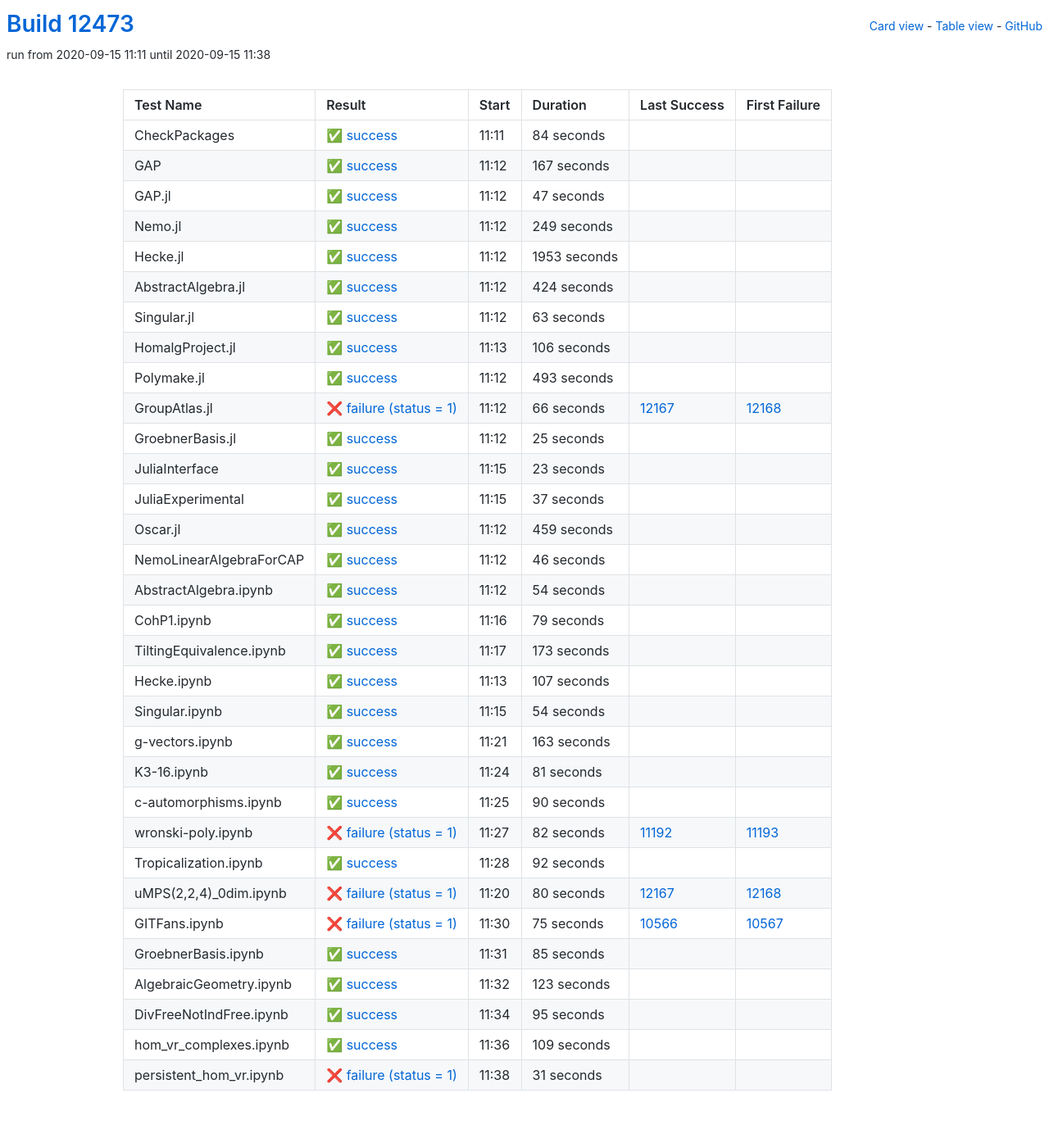
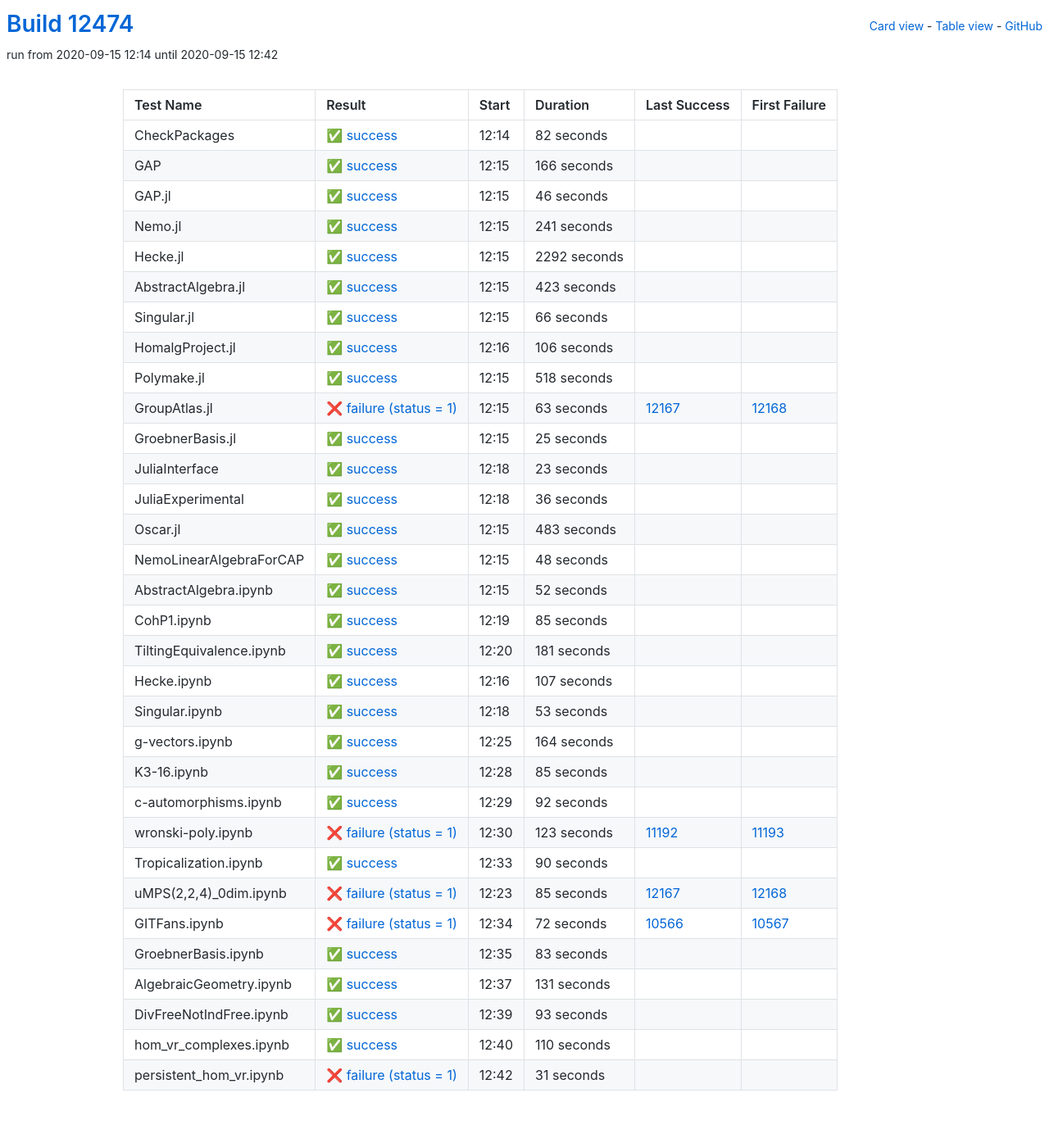
Before and after one commit to oscar-system/oscar-ci-status, a Jekyll site: the page built from table.html, in a window 1280 px wide. Shown: the whole page at 82% size. Built offline with Jekyll 4.4.1, drawn with Linux system fonts in a browser that asks for light colours.

Commit message:
Build #12474

```diff
--- a/_data/ci.yml
+++ b/_data/ci.yml
@@ -1,6 +1,6 @@
 ---
-build: 12473
-build_url: https://oscarci.mathematik.uni-kl.de/job/oscar/12473/
+build: 12474
+build_url: https://oscarci.mathematik.uni-kl.de/job/oscar/12474/
 job: oscar
 organization: oscar-system
 repo: oscar-ci-status
@@ -8,92 +8,92 @@
 tests:
 - name: CheckPackages
   id: checkpackages
-  log: https://oscarci.mathematik.uni-kl.de/job/oscar/12473/artifact/logs/build-12473/CheckPackages.log
-  start: 2020-09-15 11:11
+  log: https://oscarci.mathematik.uni-kl.de/job/oscar/12474/artifact/logs/build-12474/CheckPackages.log
+  start: 2020-09-15 12:14
   success: true
   exitcode: 0
   status: success
-  duration: 84
+  duration: 82
   last_success: false
   last_success_url:
   first_failure: false
   first_failure_url:
 - name: GAP
   id: gap
-  log: https://oscarci.mathematik.uni-kl.de/job/oscar/12473/artifact/logs/build-12473/GAP.log
-  start: 2020-09-15 11:12
+  log: https://oscarci.mathematik.uni-kl.de/job/oscar/12474/artifact/logs/build-12474/GAP.log
+  start: 2020-09-15 12:15
   success: true
   exitcode: 0
   status: success
-  duration: 167
+  duration: 166
   last_success: false
   last_success_url:
   first_failure: false
   first_failure_url:
 - name: GAP.jl
   id: gap-jl
-  log: https://oscarci.mathematik.uni-kl.de/job/oscar/12473/artifact/logs/build-12473/GAP.jl.log
-  start: 2020-09-15 11:12
+  log: https://oscarci.mathematik.uni-kl.de/job/oscar/12474/artifact/logs/build-12474/GAP.jl.log
+  start: 2020-09-15 12:15
   success: true
   exitcode: 0
   status: success
-  duration: 47
+  duration: 46
   last_success: false
   last_success_url:
   first_failure: false
   first_failure_url:
 - name: Nemo.jl
   id: nemo-jl
-  log: https://oscarci.mathematik.uni-kl.de/job/oscar/12473/artifact/logs/build-12473/Nemo.jl.log
-  start: 2020-09-15 11:12
+  log: https://oscarci.mathematik.uni-kl.de/job/oscar/12474/artifact/logs/build-12474/Nemo.jl.log
+  start: 2020-09-15 12:15
   success: true
   exitcode: 0
   status: success
-  duration: 249
+  duration: 241
   last_success: false
   last_success_url:
   first_failure: false
   first_failure_url:
 - name: Hecke.jl
   id: hecke-jl
-  log: https://oscarci.mathematik.uni-kl.de/job/oscar/12473/artifact/logs/build-12473/Hecke.jl.log
-  start: 2020-09-15 11:12
+  log: https://oscarci.mathematik.uni-kl.de/job/oscar/12474/artifact/logs/build-12474/Hecke.jl.log
+  start: 2020-09-15 12:15
   success: true
   exitcode: 0
   status: success
-  duration: 1953
+  duration: 2292
   last_success: false
   last_success_url:
   first_failure: false
   first_failure_url:
 - name: AbstractAlgebra.jl
   id: abstractalgebra-jl
-  log: https://oscarci.mathematik.uni-kl.de/job/oscar/12473/artifact/logs/build-12473/AbstractAlgebra.jl.log
-  start: 2020-09-15 11:12
+  log: https://oscarci.mathematik.uni-kl.de/job/oscar/12474/artifact/logs/build-12474/AbstractAlgebra.jl.log
+  start: 2020-09-15 12:15
   success: true
   exitcode: 0
   status: success
-  duration: 424
+  duration: 423
   last_success: false
   last_success_url:
   first_failure: false
   first_failure_url:
 - name: Singular.jl
   id: singular-jl
-  log: https://oscarci.mathematik.uni-kl.de/job/oscar/12473/artifact/logs/build-12473/Singular.jl.log
-  start: 2020-09-15 11:12
+  log: https://oscarci.mathematik.uni-kl.de/job/oscar/12474/artifact/logs/build-12474/Singular.jl.log
+  start: 2020-09-15 12:15
   success: true
   exitcode: 0
   status: success
-  duration: 63
+  duration: 66
   last_success: false
   last_success_url:
   first_failure: false
   first_failure_url:
 - name: HomalgProject.jl
   id: homalgproject-jl
-  log: https://oscarci.mathematik.uni-kl.de/job/oscar/12473/artifact/logs/build-12473/HomalgProject.jl.log
-  start: 2020-09-15 11:13
+  log: https://oscarci.mathematik.uni-kl.de/job/oscar/12474/artifact/logs/build-12474/HomalgProject.jl.log
+  start: 2020-09-15 12:16
   success: true
   exitcode: 0
   status: success
@@ -104,32 +104,32 @@
   first_failure_url:
 - name: Polymake.jl
   id: polymake-jl
-  log: https://oscarci.mathematik.uni-kl.de/job/oscar/12473/artifact/logs/build-12473/Polymake.jl.log
-  start: 2020-09-15 11:12
+  log: https://oscarci.mathematik.uni-kl.de/job/oscar/12474/artifact/logs/build-12474/Polymake.jl.log
+  start: 2020-09-15 12:15
   success: true
   exitcode: 0
   status: success
-  duration: 493
+  duration: 518
   last_success: false
   last_success_url:
   first_failure: false
   first_failure_url:
 - name: GroupAtlas.jl
   id: groupatlas-jl
-  log: https://oscarci.mathematik.uni-kl.de/job/oscar/12473/artifact/logs/build-12473/GroupAtlas.jl.log
-  start: 2020-09-15 11:12
+  log: https://oscarci.mathematik.uni-kl.de/job/oscar/12474/artifact/logs/build-12474/GroupAtlas.jl.log
+  start: 2020-09-15 12:15
   success: false
   exitcode: 1
   status: failure
-  duration: 66
+  duration: 63
   last_success: 12167
   last_success_url: https://oscarci.mathematik.uni-kl.de/job/oscar/12167/
   first_failure: 12168
   first_failure_url: https://oscarci.mathematik.uni-kl.de/job/oscar/12168/
 - name: GroebnerBasis.jl
   id: groebnerbasis-jl
-  log: https://oscarci.mathematik.uni-kl.de/job/oscar/12473/artifact/logs/build-12473/GroebnerBasis.jl.log
-  start: 2020-09-15 11:12
+  log: https://oscarci.mathematik.uni-kl.de/job/oscar/12474/artifact/logs/build-12474/GroebnerBasis.jl.log
+  start: 2020-09-15 12:15
   success: true
   exitcode: 0
   status: success
@@ -140,8 +140,8 @@
   first_failure_url:
 - name: JuliaInterface
   id: juliainterface
-  log: https://oscarci.mathematik.uni-kl.de/job/oscar/12473/artifact/logs/build-12473/JuliaInterface.log
-  start: 2020-09-15 11:15
+  log: https://oscarci.mathematik.uni-kl.de/job/oscar/12474/artifact/logs/build-12474/JuliaInterface.log
+  start: 2020-09-15 12:18
   success: true
   exitcode: 0
   status: success
@@ -152,80 +152,80 @@
   first_failure_url:
 - name: JuliaExperimental
   id: juliaexperimental
-  log: https://oscarci.mathematik.uni-kl.de/job/oscar/12473/artifact/logs/build-12473/JuliaExperimental.log
-  start: 2020-09-15 11:15
+  log: https://oscarci.mathematik.uni-kl.de/job/oscar/12474/artifact/logs/build-12474/JuliaExperimental.log
+  start: 2020-09-15 12:18
   success: true
   exitcode: 0
   status: success
-  duration: 37
+  duration: 36
   last_success: false
   last_success_url:
   first_failure: false
   first_failure_url:
 - name: Oscar.jl
   id: oscar-jl
-  log: https://oscarci.mathematik.uni-kl.de/job/oscar/12473/artifact/logs/build-12473/Oscar.jl.log
-  start: 2020-09-15 11:12
+  log: https://oscarci.mathematik.uni-kl.de/job/oscar/12474/artifact/logs/build-12474/Oscar.jl.log
+  start: 2020-09-15 12:15
   success: true
   exitcode: 0
   status: success
-  duration: 459
+  duration: 483
   last_success: false
   last_success_url:
   first_failure: false
   first_failure_url:
 - name: NemoLinearAlgebraForCAP
   id: nemolinearalgebraforcap
-  log: https://oscarci.mathematik.uni-kl.de/job/oscar/12473/artifact/logs/build-12473/NemoLinearAlgebraForCAP.log
-  start: 2020-09-15 11:12
+  log: https://oscarci.mathematik.uni-kl.de/job/oscar/12474/artifact/logs/build-12474/NemoLinearAlgebraForCAP.log
+  start: 2020-09-15 12:15
   success: true
   exitcode: 0
   status: success
-  duration: 46
+  duration: 48
   last_success: false
   last_success_url:
   first_failure: false
   first_failure_url:
 - name: AbstractAlgebra.ipynb
   id: abstractalgebra-ipynb
-  log: https://oscarci.mathematik.uni-kl.de/job/oscar/12473/artifact/logs/build-12473/AbstractAlgebra.ipynb.log
-  start: 2020-09-15 11:12
+  log: https://oscarci.mathematik.uni-kl.de/job/oscar/12474/artifact/logs/build-12474/AbstractAlgebra.ipynb.log
+  start: 2020-09-15 12:15
   success: true
   exitcode: 0
   status: success
-  duration: 54
+  duration: 52
   last_success: false
   last_success_url:
   first_failure: false
   first_failure_url:
 - name: CohP1.ipynb
   id: cohp1-ipynb
-  log: https://oscarci.mathematik.uni-kl.de/job/oscar/12473/artifact/logs/build-12473/CohP1.ipynb.log
-  start: 2020-09-15 11:16
+  log: https://oscarci.mathematik.uni-kl.de/job/oscar/12474/artifact/logs/build-12474/CohP1.ipynb.log
+  start: 2020-09-15 12:19
   success: true
   exitcode: 0
   status: success
-  duration: 79
+  duration: 85
   last_success: false
   last_success_url:
   first_failure: false
   first_failure_url:
 - name: TiltingEquivalence.ipynb
   id: tiltingequivalence-ipynb
-  log: https://oscarci.mathematik.uni-kl.de/job/oscar/12473/artifact/logs/build-12473/TiltingEquivalence.ipynb.log
-  start: 2020-09-15 11:17
+  log: https://oscarci.mathematik.uni-kl.de/job/oscar/12474/artifact/logs/build-12474/TiltingEquivalence.ipynb.log
+  start: 2020-09-15 12:20
   success: true
   exitcode: 0
   status: success
-  duration: 173
+  duration: 181
   last_success: false
   last_success_url:
   first_failure: false
   first_failure_url:
 - name: Hecke.ipynb
   id: hecke-ipynb
-  log: https://oscarci.mathematik.uni-kl.de/job/oscar/12473/artifact/logs/build-12473/Hecke.ipynb.log
-  start: 2020-09-15 11:13
+  log: https://oscarci.mathematik.uni-kl.de/job/oscar/12474/artifact/logs/build-12474/Hecke.ipynb.log
+  start: 2020-09-15 12:16
   success: true
   exitcode: 0
   status: success
@@ -236,44 +236,68 @@
   first_failure_url:
 - name: Singular.ipynb
   id: singular-ipynb
-  log: https://oscarci.mathematik.uni-kl.de/job/oscar/12473/artifact/logs/build-12473/Singular.ipynb.log
-  start: 2020-09-15 11:15
+  log: https://oscarci.mathematik.uni-kl.de/job/oscar/12474/artifact/logs/build-12474/Singular.ipynb.log
+  start: 2020-09-15 12:18
   success: true
   exitcode: 0
   status: success
-  duration: 54
+  duration: 53
   last_success: false
   last_success_url:
   first_failure: false
   first_failure_url:
 - name: g-vectors.ipynb
   id: g-vectors-ipynb
-  log: https://oscarci.mathematik.uni-kl.de/job/oscar/12473/artifact/logs/build-12473/g-vectors.ipynb.log
-  start: 2020-09-15 11:21
+  log: https://oscarci.mathematik.uni-kl.de/job/oscar/12474/artifact/logs/build-12474/g-vectors.ipynb.log
+  start: 2020-09-15 12:25
   success: true
   exitcode: 0
   status: success
-  duration: 163
+  duration: 164
   last_success: false
   last_success_url:
   first_failure: false
   first_failure_url:
 - name: K3-16.ipynb
   id: k3-16-ipynb
-  log: https://oscarci.mathematik.uni-kl.de/job/oscar/12473/artifact/logs/build-12473/K3-16.ipynb.log
-  start: 2020-09-15 11:24
+  log: https://oscarci.mathematik.uni-kl.de/job/oscar/12474/artifact/logs/build-12474/K3-16.ipynb.log
+  start: 2020-09-15 12:28
   success: true
   exitcode: 0
   status: success
-  duration: 81
+  duration: 85
   last_success: false
   last_success_url:
   first_failure: false
   first_failure_url:
 - name: c-automorphisms.ipynb
   id: c-automorphisms-ipynb
-  log: https://oscarci.mathematik.uni-kl.de/job/oscar/12473/artifact/logs/build-12473/c-automorphisms.ipynb.log
-  start: 2020-09-15 11:25
+  log: https://oscarci.mathematik.uni-kl.de/job/oscar/12474/artifact/logs/build-12474/c-automorphisms.ipynb.log
+  start: 2020-09-15 12:29
+  success: true
+  exitcode: 0
+  status: success
+  duration: 92
+  last_success: false
+  last_success_url:
+  first_failure: false
+  first_failure_url:
+- name: wronski-poly.ipynb
+  id: wronski-poly-ipynb
+  log: https://oscarci.mathematik.uni-kl.de/job/oscar/12474/artifact/logs/build-12474/wronski-poly.ipynb.log
+  start: 2020-09-15 12:30
+  success: false
+  exitcode: 1
+  status: failure
+  duration: 123
+  last_success: 11192
+  last_success_url: https://oscarci.mathematik.uni-kl.de/job/oscar/11192/
+  first_failure: 11193
+  first_failure_url: https://oscarci.mathematik.uni-kl.de/job/oscar/11193/
+- name: Tropicalization.ipynb
+  id: tropicalization-ipynb
+  log: https://oscarci.mathematik.uni-kl.de/job/oscar/12474/artifact/logs/build-12474/Tropicalization.ipynb.log
+  start: 2020-09-15 12:33
   success: true
   exitcode: 0
   status: success
@@ -282,106 +306,82 @@
   last_success_url:
   first_failure: false
   first_failure_url:
-- name: wronski-poly.ipynb
-  id: wronski-poly-ipynb
-  log: https://oscarci.mathematik.uni-kl.de/job/oscar/12473/artifact/logs/build-12473/wronski-poly.ipynb.log
-  start: 2020-09-15 11:27
+- name: uMPS(2,2,4)_0dim.ipynb
+  id: umps-2-2-4-0dim-ipynb
+  log: https://oscarci.mathematik.uni-kl.de/job/oscar/12474/artifact/logs/build-12474/uMPS-2-2-4-_0dim.ipynb.log
+  start: 2020-09-15 12:23
   success: false
   exitcode: 1
   status: failure
-  duration: 82
-  last_success: 11192
-  last_success_url: https://oscarci.mathematik.uni-kl.de/job/oscar/11192/
-  first_failure: 11193
-  first_failure_url: https://oscarci.mathematik.uni-kl.de/job/oscar/11193/
-- name: Tropicalization.ipynb
-  id: tropicalization-ipynb
-  log: https://oscarci.mathematik.uni-kl.de/job/oscar/12473/artifact/logs/build-12473/Tropicalization.ipynb.log
-  start: 2020-09-15 11:28
-  success: true
-  exitcode: 0
-  status: success
-  duration: 92
-  last_success: false
-  last_success_url:
-  first_failure: false
-  first_failure_url:
-- name: uMPS(2,2,4)_0dim.ipynb
-  id: umps-2-2-4-0dim-ipynb
-  log: https://oscarci.mathematik.uni-kl.de/job/oscar/12473/artifact/logs/build-12473/uMPS-2-2-4-_0dim.ipynb.log
-  start: 2020-09-15 11:20
-  success: false
-  exitcode: 1
-  status: failure
-  duration: 80
+  duration: 85
   last_success: 12167
   last_success_url: https://oscarci.mathematik.uni-kl.de/job/oscar/12167/
   first_failure: 12168
   first_failure_url: https://oscarci.mathematik.uni-kl.de/job/oscar/12168/
 - name: GITFans.ipynb
   id: gitfans-ipynb
-  log: https://oscarci.mathematik.uni-kl.de/job/oscar/12473/artifact/logs/build-12473/GITFans.ipynb.log
-  start: 2020-09-15 11:30
+  log: https://oscarci.mathematik.uni-kl.de/job/oscar/12474/artifact/logs/build-12474/GITFans.ipynb.log
+  start: 2020-09-15 12:34
   success: false
   exitcode: 1
   status: failure
-  duration: 75
+  duration: 72
   last_success: 10566
   last_success_url: https://oscarci.mathematik.uni-kl.de/job/oscar/10566/
   first_failure: 10567
   first_failure_url: https://oscarci.mathematik.uni-kl.de/job/oscar/10567/
 - name: GroebnerBasis.ipynb
   id: groebnerbasis-ipynb
-  log: https://oscarci.mathematik.uni-kl.de/job/oscar/12473/artifact/logs/build-12473/GroebnerBasis.ipynb.log
-  start: 2020-09-15 11:31
+  log: https://oscarci.mathematik.uni-kl.de/job/oscar/12474/artifact/logs/build-12474/GroebnerBasis.ipynb.log
+  start: 2020-09-15 12:35
   success: true
   exitcode: 0
   status: success
-  duration: 85
+  duration: 83
   last_success: false
   last_success_url:
   first_failure: false
   first_failure_url:
 - name: AlgebraicGeometry.ipynb
   id: algebraicgeometry-ipynb
-  log: https://oscarci.mathematik.uni-kl.de/job/oscar/12473/artifact/logs/build-12473/AlgebraicGeometry.ipynb.log
-  start: 2020-09-15 11:32
+  log: https://oscarci.mathematik.uni-kl.de/job/oscar/12474/artifact/logs/build-12474/AlgebraicGeometry.ipynb.log
+  start: 2020-09-15 12:37
   success: true
   exitcode: 0
   status: success
-  duration: 123
+  duration: 131
   last_success: false
   last_success_url:
   first_failure: false
   first_failure_url:
 - name: DivFreeNotIndFree.ipynb
   id: divfreenotindfree-ipynb
-  log: https://oscarci.mathematik.uni-kl.de/job/oscar/12473/artifact/logs/build-12473/DivFreeNotIndFree.ipynb.log
-  start: 2020-09-15 11:34
+  log: https://oscarci.mathematik.uni-kl.de/job/oscar/12474/artifact/logs/build-12474/DivFreeNotIndFree.ipynb.log
+  start: 2020-09-15 12:39
   success: true
   exitcode: 0
   status: success
-  duration: 95
+  duration: 93
   last_success: false
   last_success_url:
   first_failure: false
   first_failure_url:
 - name: hom_vr_complexes.ipynb
   id: hom-vr-complexes-ipynb
-  log: https://oscarci.mathematik.uni-kl.de/job/oscar/12473/artifact/logs/build-12473/hom_vr_complexes.ipynb.log
-  start: 2020-09-15 11:36
+  log: https://oscarci.mathematik.uni-kl.de/job/oscar/12474/artifact/logs/build-12474/hom_vr_complexes.ipynb.log
+  start: 2020-09-15 12:40
   success: true
   exitcode: 0
   status: success
-  duration: 109
+  duration: 110
   last_success: false
   last_success_url:
   first_failure: false
   first_failure_url:
 - name: persistent_hom_vr.ipynb
   id: persistent-hom-vr-ipynb
-  log: https://oscarci.mathematik.uni-kl.de/job/oscar/12473/artifact/logs/build-12473/persistent_hom_vr.ipynb.log
-  start: 2020-09-15 11:38
+  log: https://oscarci.mathematik.uni-kl.de/job/oscar/12474/artifact/logs/build-12474/persistent_hom_vr.ipynb.log
+  start: 2020-09-15 12:42
   success: false
   exitcode: 1
   status: failure
```
Also changed, not shown: README.md.
